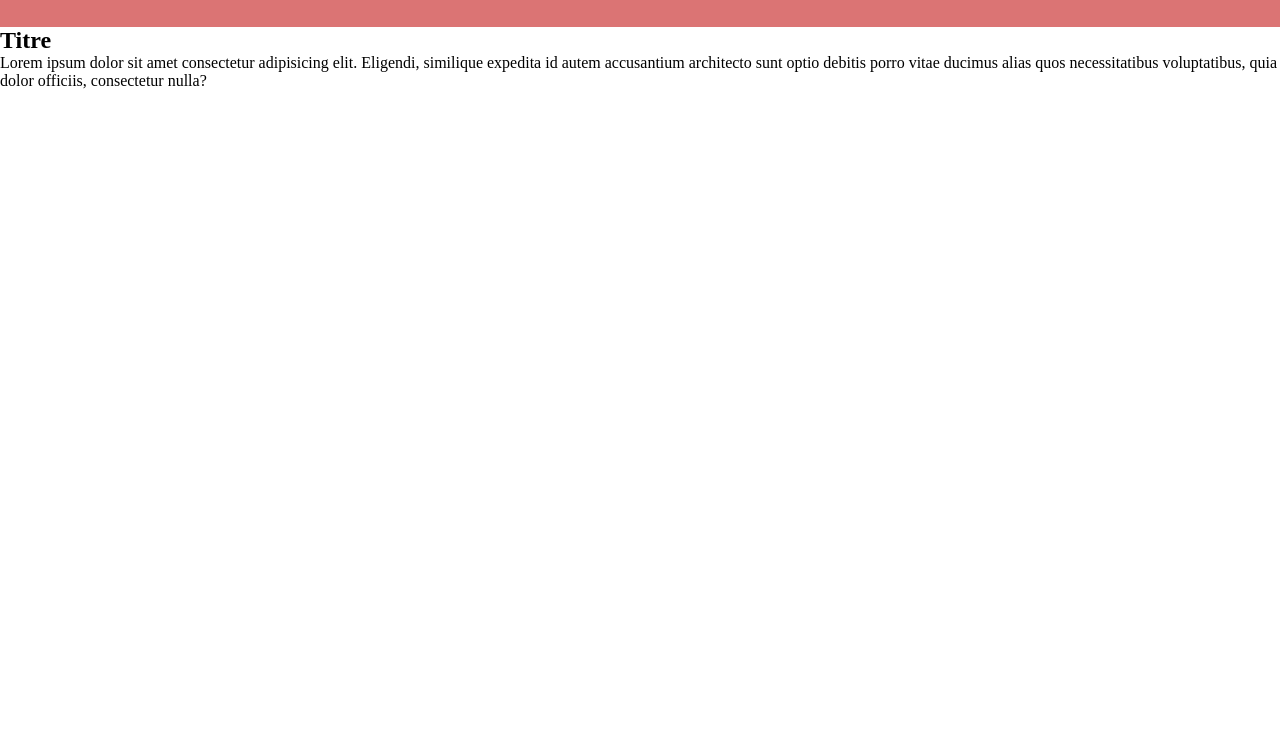
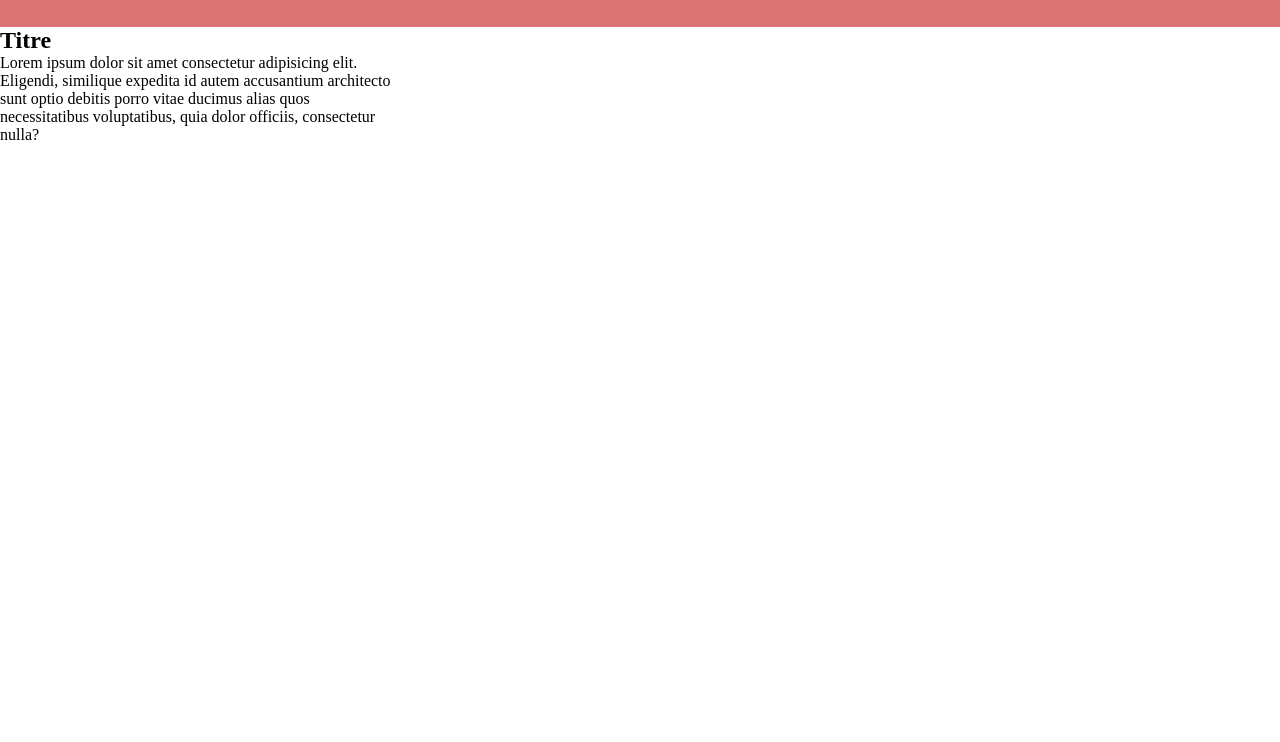
Before and after one commit to SedWhite/site_giteeee, a plain HTML site: page index.html in a window 1280 px wide. Shown: the part 58-800 px from the top of the page. Drawn offline with Linux system fonts and the light colour scheme.

Commit message:
ajout largeur texte

```diff
--- a/style.css
+++ b/style.css
@@ -13,3 +13,6 @@ ul {
     justify-content: space-around;
     flex-direction: row;
 }
+main>p {
+    width: 400px;
+}
```
